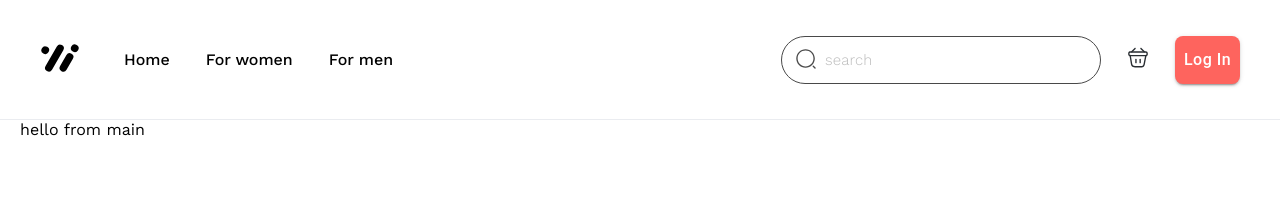
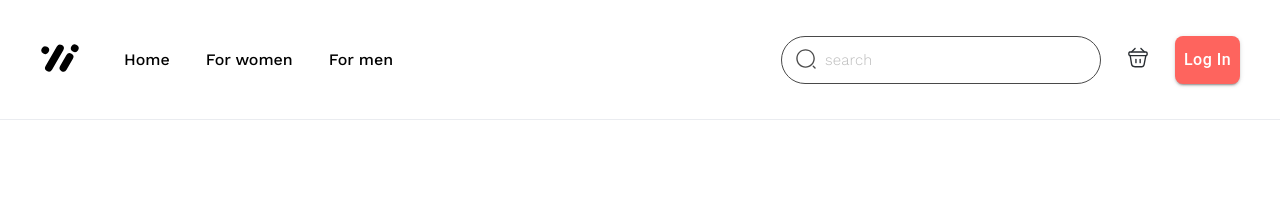
Before and after one commit to MenroMi/store-app, a Next.js app: page / in a window 1280 px wide. Shown: the top 210 px of the page. Built offline with nearby package versions, Linux system fonts and the light colour scheme.

Commit message:
refactor: remove unnecessary text

```diff
--- a/src/pages/index.tsx
+++ b/src/pages/index.tsx
@@ -1,5 +1,9 @@
 import Layout from '@/components/Layout/MainLayout';
 
 export default function Home() {
-  return <Layout title="Shoes Shop | Home Page">hello from main</Layout>;
+  return (
+    <Layout title="Shoes Shop | Home Page">
+      <div></div>
+    </Layout>
+  );
 }
```
